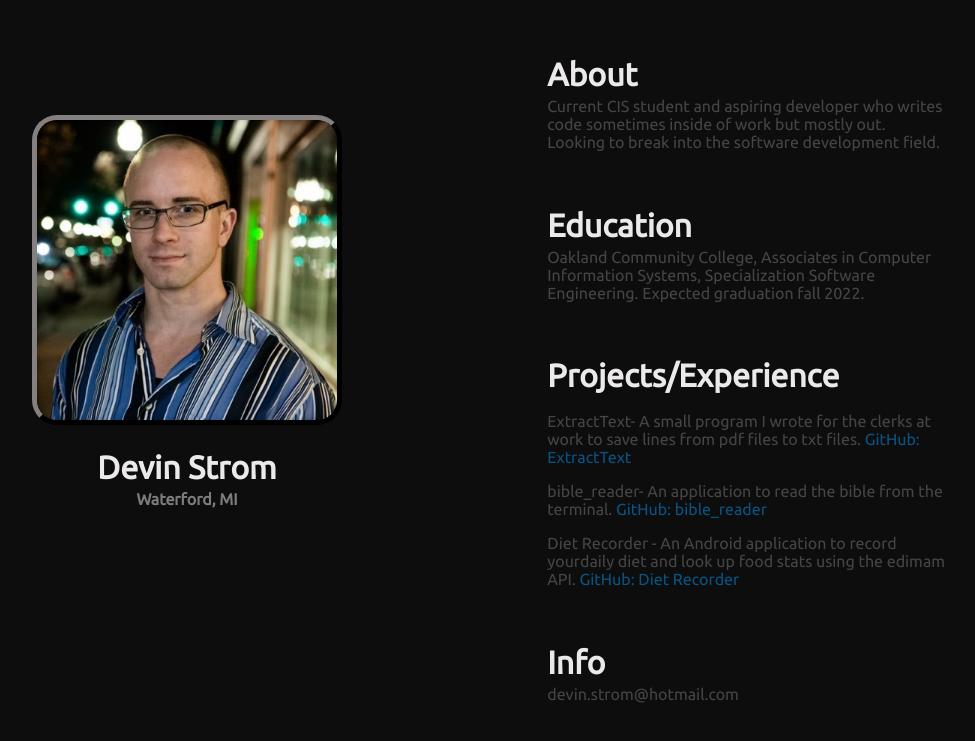
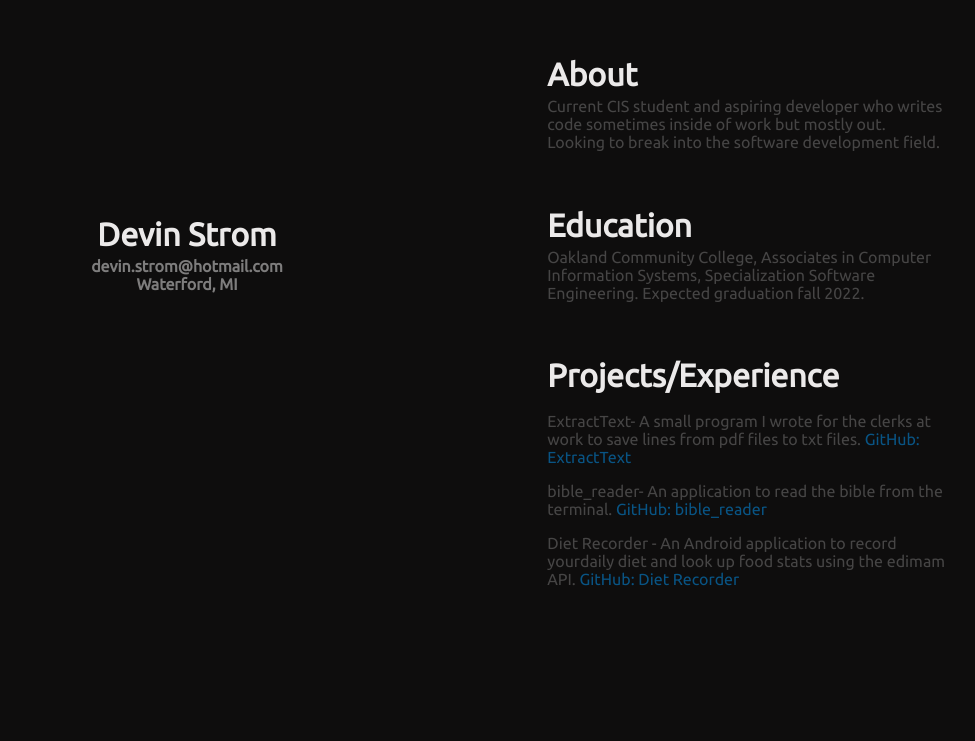
Before and after one commit to DevinStrom/DevinStrom.github.io, a plain HTML site: page index.html in a window 1280 px wide. Shown: the part 133-874 px from the top of the page, without its empty margins (137-1112 px from the left). After the commit the page ends 800 px from the top, so only its background shows below. Drawn offline with Linux system fonts and the light colour scheme.

Commit message:
update index.css and index.html
remove picture, move email to under name.

```diff
--- a/index.css
+++ b/index.css
@@ -13,7 +13,7 @@
 }
 
 .area-left{
-    padding-top: 30vh;
+    padding-top: 40vh;
     text-align: center;
 }
 
--- a/index.html
+++ b/index.html
@@ -14,10 +14,10 @@
 
         <!-- left side -->
         <div class="area-left">
-            <img class="picture" src="assets/dg2adAUT.jpg">
-            <br />
+            <!-- <img class="picture" src="assets/dg2adAUT.jpg">
+            <br /> -->
             <h1 class="left">Devin Strom</h1>
-            <p class="left">Waterford, MI</p>
+            <p class="left">devin.strom@hotmail.com<br>Waterford, MI</p>
         </div>
 
         <!-- right side -->
@@ -55,11 +55,11 @@
                 </li>
             </ul>
 
-            <br />
+            <!-- <br />
             <h1 class="right">Info</h1>
             <p class="right">devin.strom@hotmail.com
             <p>
-            <br />
+            <br /> -->
         </div>
     </div>
 
```
